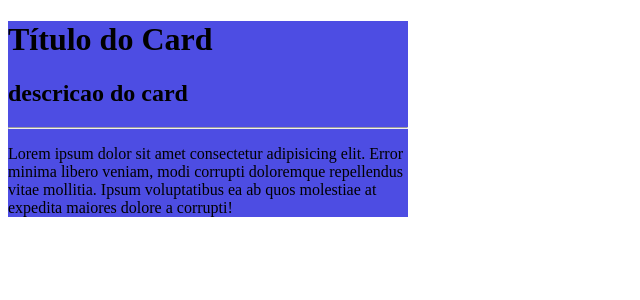
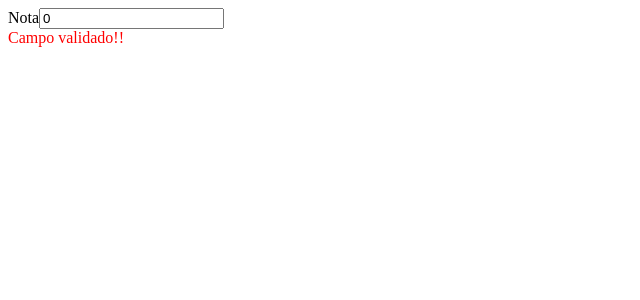
Before and after one commit to GitdoPedro/Semana11-DevinPhilips, an Angular app: page / in a window 1280 px wide. Shown: the top 300 px of the page, without its empty margins (0-640 px from the left). Built offline with nearby package versions, Linux system fonts and the light colour scheme.

Commit message:
[M1S11] Ex 7 - ngIf e else

```diff
--- a/src/app/app.component.html
+++ b/src/app/app.component.html
@@ -19,7 +19,6 @@
   libero veniam, modi corrupti doloremque repellendus vitae mollitia. Ipsum
   voluptatibus ea ab quos molestiae at expedita maiores dolore a corrupti!</p></app-ex4>
 
-  -->
 
 
   <app-ex6>
@@ -29,3 +28,7 @@
       libero veniam, modi corrupti doloremque repellendus vitae mollitia. Ipsum
       voluptatibus ea ab quos molestiae at expedita maiores dolore a corrupti!</p>
   </app-ex6>
+
+  -->
+
+<app-ex7></app-ex7>
--- /dev/null
+++ b/src/app/ex7/ex7.component.html
@@ -0,0 +1,17 @@
+<div>
+    <label>Nota</label>
+    <input type="number" [(ngModel)]="nota" />
+    <!-- Como no exemplo abaixo é utilizado o else ele irá chamar um outro template
+    html, indicado mais abaixo, para caso não entre na primeira verificação ele
+    chame o else. -->
+    <div style="color: green"
+       *ngIf="nota < 0 || nota > 5; else validou"
+    >
+      O valor deve ser entre 0 e 5.
+    </div>
+
+
+
+<ng-template #validou>
+    <div  style="color: red">Campo validado!!</div>
+  </ng-template>
--- /dev/null
+++ b/src/app/ex7/ex7.component.ts
@@ -0,0 +1,11 @@
+import { Component } from '@angular/core';
+
+@Component({
+  selector: 'app-ex7',
+  templateUrl: './ex7.component.html',
+  styleUrls: ['./ex7.component.scss']
+})
+export class Ex7Component {
+  nota: any = 0
+
+}
```
Also changed, not shown: src/app/app.module.ts (+6 -2 lines), src/app/ex6/ex6.component.ts (line endings or trailing spaces), src/app/ex7/ex7.component.scss (added), 1 other file (tests, documents, lock files or other folders).
